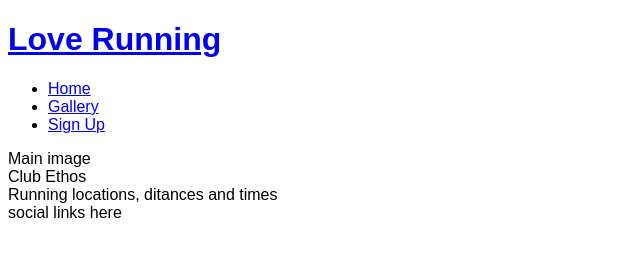
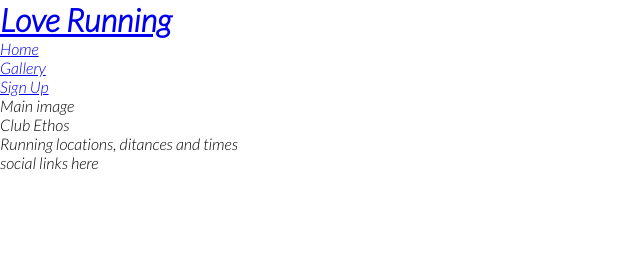
Before and after one commit to Mannio98/Love-Running, a plain HTML site: page index.html in a window 1280 px wide. Shown: the whole page, without its empty margins (0-640 px from the left). Drawn offline with Linux system fonts and the light colour scheme.

Commit message:
Add google fonts and remove default margins, padding and borders

```diff
--- a/assets/css/style.css
+++ b/assets/css/style.css
@@ -1,3 +1,12 @@
+@import url('https://fonts.googleapis.com/css2?family=Lato:ital,wght@1,300&family=Oswald:wght@300&display=swap');
+
+* {
+    margin: 0;
+    padding: 0;
+    border: none;
+}
+
 body {
-    font-family: Arial;
+    font-family: Lato;
+    font-weight: 300;
 }
```
